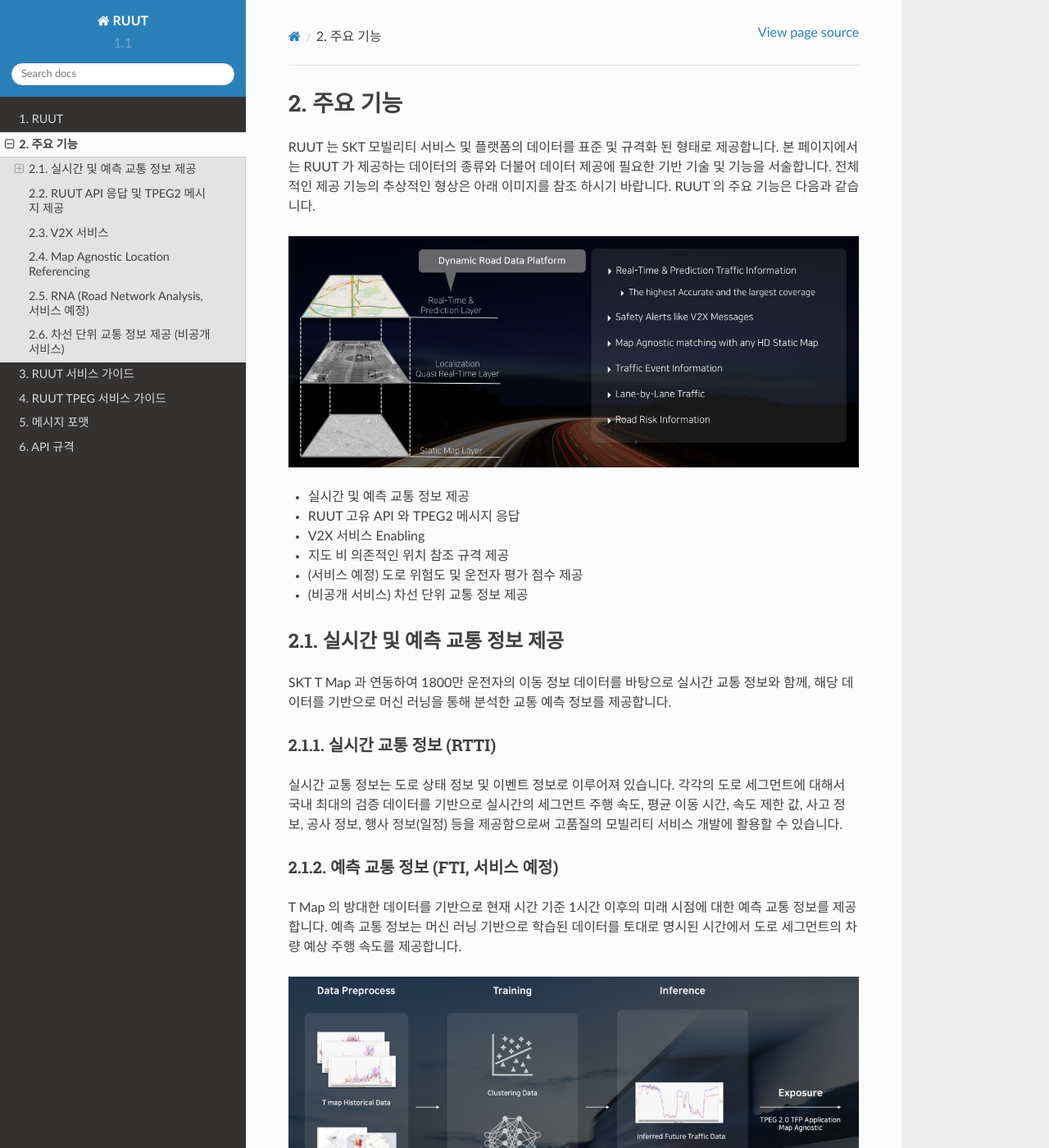
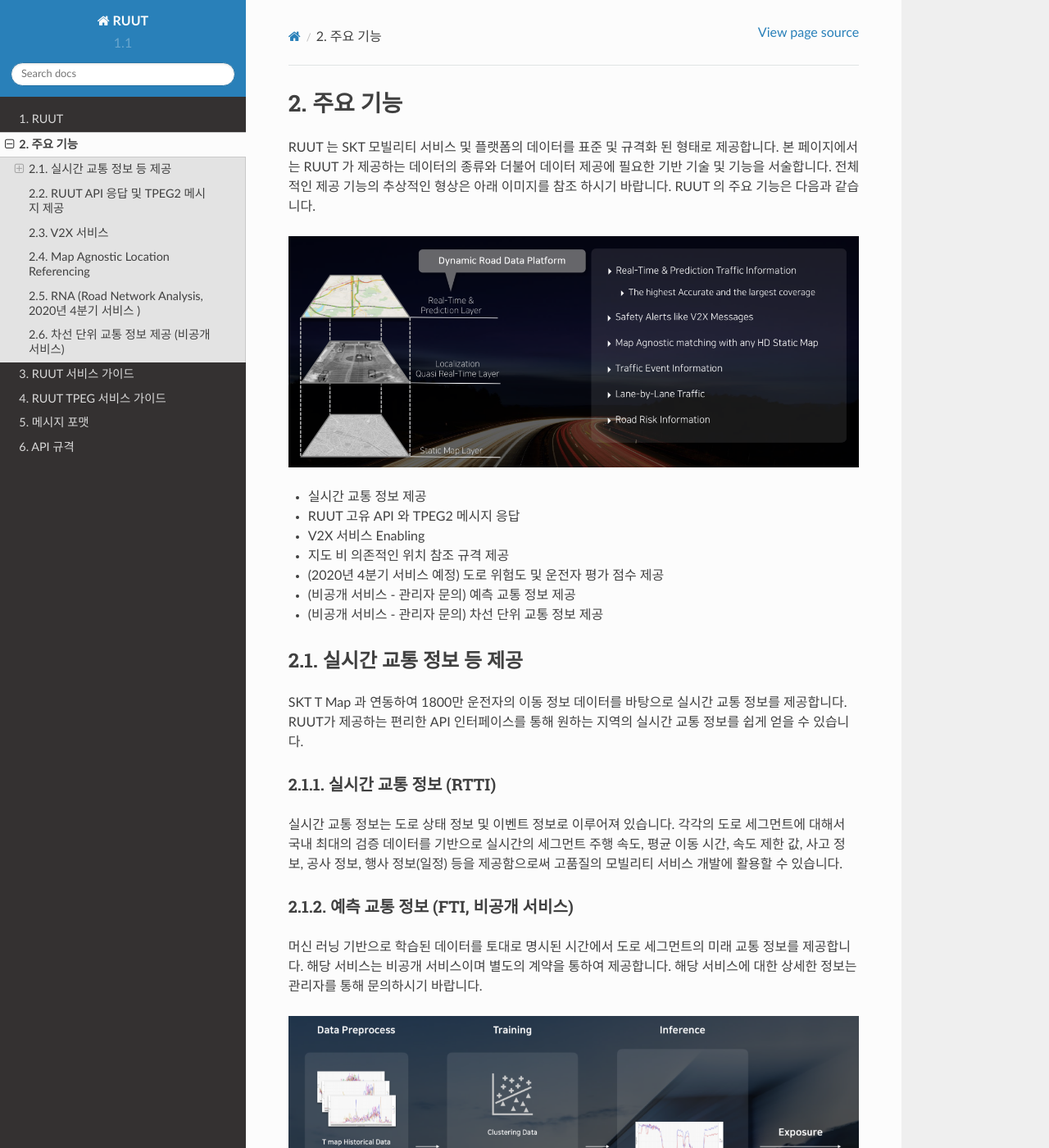
Before and after one commit to skt-smartfleet/ruut_document, a Sphinx documentation site: the page built from source/functions.rst, in a window 1280 px wide and 1400 px high. Shown: the whole window at 82% size. Built offline with Sphinx 7.4.7 and the Read the Docs theme 2.0.0, drawn with Linux system fonts in a browser that asks for light colours; some of the changed text lies outside the part shown.

Commit message:
비공개 서비스 지정

```diff
--- a/source/functions.rst
+++ b/source/functions.rst
@@ -4,24 +4,25 @@
 
 .. image:: ../images/function/ruut_concepts.png
 
-* 실시간 및 예측 교통 정보 제공
+* 실시간 교통 정보 제공
 * RUUT 고유 API 와 TPEG2 메시지 응답
 * V2X 서비스 Enabling
 * 지도 비 의존적인 위치 참조 규격 제공
-* (서비스 예정) 도로 위험도 및 운전자 평가 점수 제공
-* (비공개 서비스) 차선 단위 교통 정보 제공
+* (2020년 4분기 서비스 예정) 도로 위험도 및 운전자 평가 점수 제공
+* (비공개 서비스 - 관리자 문의) 예측 교통 정보 제공
+* (비공개 서비스 - 관리자 문의) 차선 단위 교통 정보 제공
 
-실시간 및 예측 교통 정보 제공
+실시간 교통 정보 등 제공
 --------------------------
-SKT T Map 과 연동하여 1800만 운전자의 이동 정보 데이터를 바탕으로 실시간 교통 정보와 함께, 해당 데이터를 기반으로 머신 러닝을 통해 분석한 교통 예측 정보를 제공합니다.
+SKT T Map 과 연동하여 1800만 운전자의 이동 정보 데이터를 바탕으로 실시간 교통 정보를 제공합니다. RUUT가 제공하는 편리한 API 인터페이스를 통해 원하는 지역의 실시간 교통 정보를 쉽게 얻을 수 있습니다.
 
 실시간 교통 정보 (RTTI)
 ''''''''''''''''''''''''''
 실시간 교통 정보는 도로 상태 정보 및 이벤트 정보로 이루어져 있습니다. 각각의 도로 세그먼트에 대해서 국내 최대의 검증 데이터를 기반으로 실시간의 세그먼트 주행 속도, 평균 이동 시간, 속도 제한 값, 사고 정보, 공사 정보, 행사 정보(일정) 등을 제공함으로써 고품질의 모빌리티 서비스 개발에 활용할 수 있습니다.
 
-예측 교통 정보 (FTI, 서비스 예정)
+예측 교통 정보 (FTI, 비공개 서비스)
 ''''''''''''''''''''''''''
-T Map 의 방대한 데이터를 기반으로 현재 시간 기준 1시간 이후의 미래 시점에 대한 예측 교통 정보를 제공합니다. 예측 교통 정보는 머신 러닝 기반으로 학습된 데이터를 토대로 명시된 시간에서 도로 세그먼트의 차량 예상 주행 속도를 제공합니다.
+머신 러닝 기반으로 학습된 데이터를 토대로 명시된 시간에서 도로 세그먼트의 미래 교통 정보를 제공합니다. 해당 서비스는 비공개 서비스이며 별도의 계약을 통하여 제공합니다. 해당 서비스에 대한 상세한 정보는 관리자를 통해 문의하시기 바랍니다.
 
 .. image:: ../images/function/ruut_prediction.png
 
@@ -37,7 +38,6 @@
 * 박스형 (가로 및 세로 길이 활용)
 * 중심점 기반 박스형 (중심 및 가로, 세로 길이 활용)
 * 스팟형 (기점 기반 가장 가까운 세그먼트 정보 제공)
-* 지역형 (행정 구역 기반)
 
 RUUT API 응답 및 TPEG2 메시지 제공
 --------------------------
@@ -63,7 +63,7 @@
 
 openLR 은 세계적인 네비게이션/지도 서비스 업체인 TomTom 에서 개발한 동적 위치 참조 규격입니다. openLR 은 AGORA-C 와 달리 별도 라이센스 비용이 없는 공개 표준 입니다. 그런 이유로 많은 다국적 기업에서 별도 비용을 지불하지 않는 openLR 에 대한 파트너십을 강화하고 있는 추세입니다.
 
-RNA (Road Network Analysis, 서비스 예정)
+RNA (Road Network Analysis, 2020년 4분기 서비스 )
 --------------------------
 도로를 구성하는 객체에 따른 스코어링을 통해 안전한 운행 환경을 조성할 수 있도록 RNA, 도로 네트워크 분석 정보를 제공합니다. RNA 는 아래 항목에 대한 스코어링으로 구성되어 있습니다.
 
@@ -72,6 +72,6 @@
 
 차선 단위 교통 정보 제공 (비공개 서비스)
 --------------------------
-RUUT 는 도로 특정 영역에 대하여 차선 단위 교통 정보를 제공합니다. 2차선 이상의 도로에서 도로 가장 안쪽 차선 또는 가장 바깥쪽 차선 중 회전 구간과 연결되는 차선에 한하여 회전 구간 이후의 실시간 교통 정보를 반영하여 보정된 차선 단위 교통 정보(주행 속도)를 제공할 수 있습니다. 해당 기능은 별도로 인증된 사용자에 한하여 제공 가능하며 인증 방법 등의 세부 내용은 관리자 메일로 문의하여 주시기 바랍니다.
+RUUT 는 도로 특정 영역에 대하여 차선 단위 교통 정보를 제공합니다. 해당 서비스는 비공개 서비스이며 별도의 계약을 통하여 제공합니다. 해당 서비스에 대한 상세한 정보는 관리자를 통해 문의하시기 바랍니다.
 
 .. image:: ../images/function/lane.png
```
